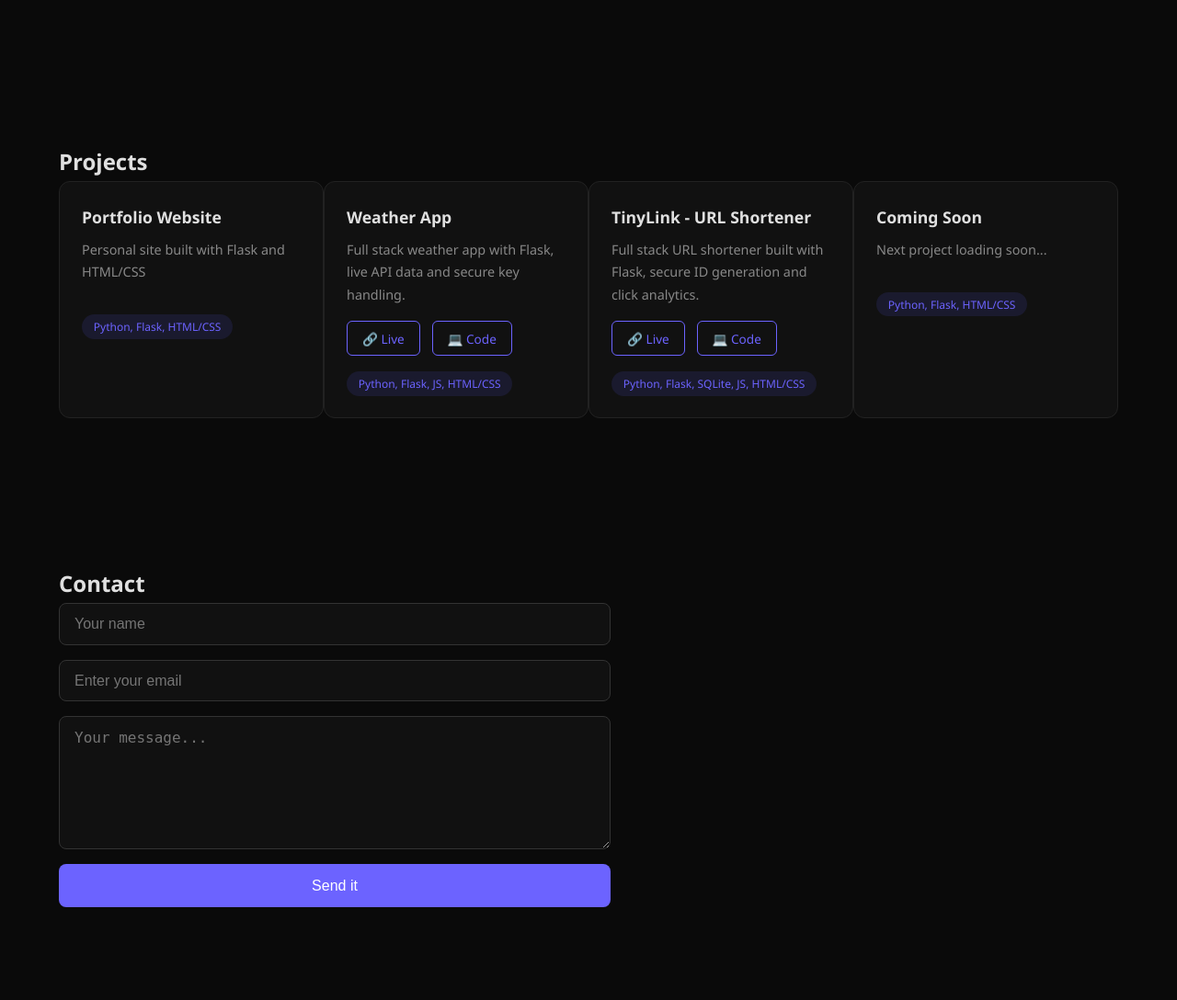
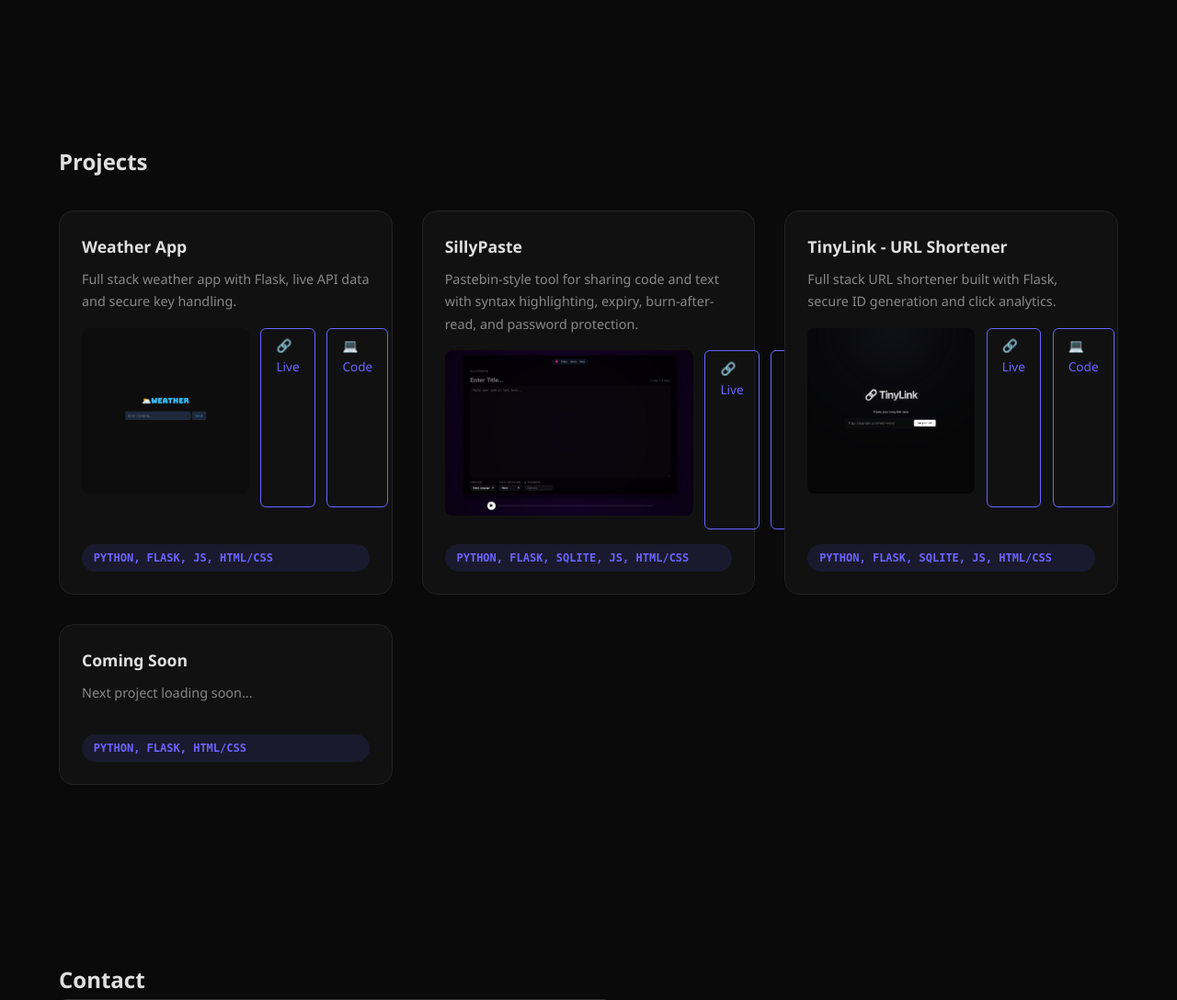
Before and after one commit to onionloop/portfolio, a Flask app: page / in a window 1280 px wide. Shown: the part 717-1805 px from the top of the page at 92% size. Before the commit the page ends 1704 px from the top, so only its background shows below. Run offline with Flask 3, Linux system fonts and the light colour scheme.

Commit message:
feat: initial portfolio structure with Flask and dynamic project grid
Added .gitignore to exclude local images folder and set up template data for SillyPaste, TinyLink, and Weather App.

```diff
--- a/app.py
+++ b/app.py
@@ -13,16 +13,21 @@ def home():
         'skills': ['Python', 'C++', 'HTML/CSS', 'Flask', 'Linux'],
         'projects': [
             {
-                'title': 'Portfolio Website',
-                'desc': 'Personal site built with Flask and HTML/CSS',
-                'tech': 'Python, Flask, HTML/CSS'
-            },
-            {
                 'title': 'Weather App',
                 'desc': 'Full stack weather app with Flask, live API data and secure key handling.',
                 'tech': 'Python, Flask, JS, HTML/CSS',
                 'live': 'https://weather-app-ghph.onrender.com/',
-                'github': 'https://github.com/onionloop/weather-app'
+                'github': 'https://github.com/onionloop/weather-app',
+                'image': 'images/weather_preview.png'
+            },
+
+            {
+                'title': 'SillyPaste',
+                'desc': 'Pastebin-style tool for sharing code and text with syntax highlighting, expiry, burn-after-read, and password protection.',
+                'tech': 'Python, Flask, SQLite, JS, HTML/CSS',
+                'live': 'https://silly-paste.onrender.com/',
+                'github': 'https://github.com/onionloop/silly-paste',
+                'image': 'images/preview.png'
             },
 
             {
@@ -30,7 +35,8 @@ def home():
                 'desc': 'Full stack URL shortener built with Flask, secure ID generation and click analytics.',
                 'tech': 'Python, Flask, SQLite, JS, HTML/CSS',
                 'live': 'https://url-shortener-p9vd.onrender.com/',
-                'github': 'https://github.com/onionloop/url-shortener'
+                'github': 'https://github.com/onionloop/url-shortener',
+                'image': 'images/tiny-link_preview.png'
             },
             {
                 'title': 'Coming Soon',
--- a/static/style.css
+++ b/static/style.css
@@ -99,20 +99,24 @@ section{
 .projects-grid{
     display: grid;
     grid-template-columns: repeat(auto-fit, minMax(280px, 1fr));
-
+    gap: 2rem;
+    padding: 2rem 0;
 }
 
 .card{
     background: var(--surface);
     border: 1px solid #222;
-    border-radius: 12px;
+    border-radius: 16px;
     padding: 1.5rem;
     transition: border-color 0.2s, transform 0.2s;
+    display: flex;
+    flex-direction: column;
+
 }
 
 .card:hover{
     border-color: var(--accent);
-    transform: translateY(-4px);
+    transform: translateY(-10px);
 }
 
 .card h3{
@@ -147,13 +151,27 @@ section{
     color: white;
 }
 
+.project-img{
+    width: 100%;
+    height: 180px;
+    object-fit: cover;
+    border-radius: 8px;
+    margin-bottom: 15px;
+}
+
 
 .tech{
+    display: inline-block;
+    margin-top: auto;
     font-size: 0.75rem;
+    font-family: 'JetBrains Mono', monospace;
+    font-weight: bold;
+    text-transform: uppercase;
     color: var(--accent);
     background: #1a1a2e;
     padding: 0.3rem 0.8rem;
     border-radius: 99px;
+
 }
 
 form{
--- a/templates/index.html
+++ b/templates/index.html
@@ -8,7 +8,7 @@
     </title>
 
     <link rel="stylesheet" href="{{url_for('static', filename='style.css')}}">
-    <link rel="icon" type="image/png" href="{{ url_for('static', filename='favicon.png') }}">
+    <link rel="icon" type="image/png" href="{{ url_for('static', filename='images/favicon.png') }}">
 </head>
 
 <body>
@@ -47,6 +47,12 @@
             <p>{{ project.desc }}</p>
 
             <div class="card-links">
+
+                {% if project.image %}
+                <img src="{{ url_for('static', filename=project.image) }}" alt="{{ project.title }}" class="project-img">
+                {% endif %}
+
+
                 {% if project.live %}
                 <a href="{{ project.live }}" target="_blank">🔗 Live</a>
                 {% endif %}
```
Also changed, not shown: static/images/favicon.png (renamed from static/favicon.png), static/images/preview.png (added), static/images/tiny-link_preview.png (added), static/images/weather_preview.png (added).
